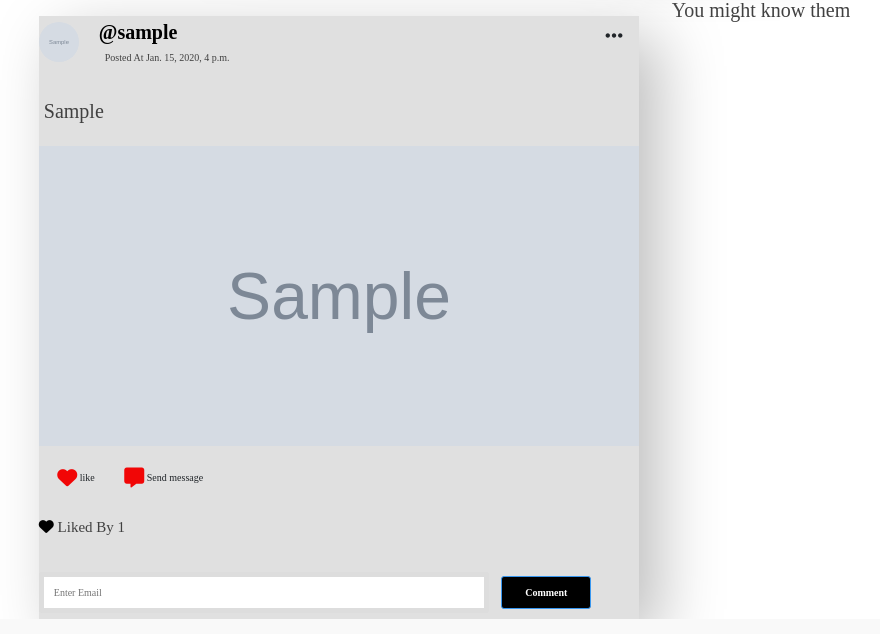
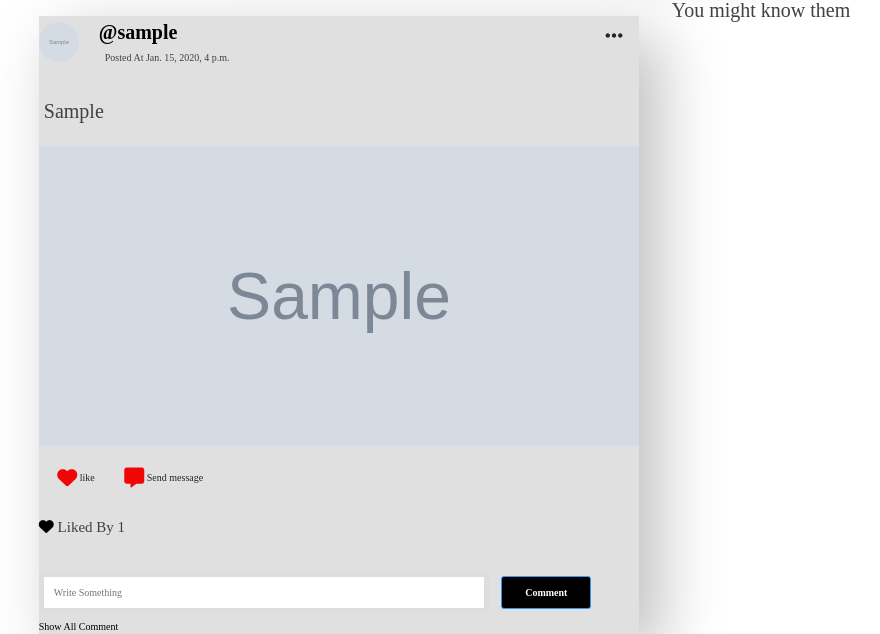
Before and after one commit to frijve99/Social-Media, a Django app: page / in a window 1280 px wide; the page is wider, and only the part inside the window is pictured. Shown: the part 302-936 px from the top of that part, without its empty margins (166-1046 px from the left). Run offline with Django 4.2, Linux system fonts and the light colour scheme; a user stored in the database is signed in; tables that the repository leaves empty hold one stand-in row (values such as "Sample post"); grey boxes marked "Sample" are stand-in pictures; some libraries are stand-ins or nearby versions.

Commit message:
comment submission

```diff
--- a/core/views.py
+++ b/core/views.py
@@ -599,11 +599,11 @@ def notification(request):
 def Liked(request):
      username = request.user.username
      post_id = request.GET.get('id')
-     print(post_id)
+    #  print(post_id)
      isliked = LikesPost.objects.filter(username=username,post_id = post_id).first()
      post = Post.objects.filter(id=post_id).first()
      likedby = post.likes
-     print(isliked)
+    #  print(isliked)
      if isliked == None:
         value = 0
      else:
@@ -612,9 +612,23 @@ def Liked(request):
         'value':value,
         'likedby':likedby
      }
-     print(value)
+    #  print(value)
      return JsonResponse(context)
 
 
+
 def comment(request):
-    pass
+
+     if request.method == 'POST':
+        username = request.user.username
+        text = request.POST['text']
+        post_id = request.POST['id']
+        # print(post_id)
+        profile_obj = Profile.objects.filter(username = username).first()
+        post = Post.objects.filter(id = post_id).first()
+        new_comment = Comment.objects.create(new_comment=post,post_id=post_id,username=username,text=text)
+        new_comment.save()
+     context={
+        'value':0,
+     }
+     return JsonResponse(context)
--- a/static/profile.css
+++ b/static/profile.css
@@ -37,6 +37,13 @@ nav {
   /* margin-top: 5px; */
   width: 40px;
   height: 40px;
+  /* object-fit: fill; */
+  border-radius: 50%;
+}
+.commentimg {
+  /* margin-top: 5px; */
+  width: 30px;
+  height: 30px;
   /* object-fit: fill; */
   border-radius: 50%;
 }
@@ -436,6 +443,26 @@ a:link {
   border-radius: 3px;
 }
 
+.comment-text {
+  background-color: white;
+  font-size: 1.8rem;
+  margin-left: 7%;
+}
+
+.showcomment {
+  /* border: 4px dashed rgb(6, 6, 209); */
+  margin-top: auto;
+  position: relative;
+}
+.comment-name {
+  left: 8%;
+  /* bottom: 2%; */
+  top: 3px;
+  font-size: 1.5rem;
+  font-weight: bold;
+  position: absolute;
+}
+
 .image-upload {
   /* border: 4px dashed rgb(6, 6, 209); */
   position: absolute;
--- a/templates/home.html
+++ b/templates/home.html
@@ -234,6 +234,7 @@
                            })
                          }
 
+
                        function loadlike() {
                         var status= "{{post.id}}"
                         console.log(status)
@@ -269,12 +270,37 @@
              <div class="like-show">
                       <i class="fa-solid fa-heart  like-icon"  ></i>  Liked By <span id="{{post.id}}/likedby"></span>
              </div>
-              <form>
-                <input class="inputcom" type="text" placeholder="Enter Email" name="email" required>
-                <button type="submit" class="btn-2" id="postcomment">Comment</button>
+              <form  method="POST" id="comment-form" >
+                {% csrf_token %}
+                <input class="inputcom" type="hidden"  name="comment" id="comment-postid" value="{{post.id}}">
+                <input class="inputcom" type="text"  name="comment" id="comment" placeholder="Write Something" required>
+                <input type="submit" class="btn-2" id="postcomment" value="Comment">
+                {% comment %} <button type="submit" class="btn-2" id="postcomment">Comment</button> {% endcomment %}
               </form>
+              <div> <a href="post/{{post.id}}">Show All Comment</a></div>
           </div>
           {% endfor %}
+          <script>
+            $(document).on('submit','#comment-form',function(e){
+              e.preventDefault();
+               $.ajax({
+                     type: 'POST',
+                     url: "{% url 'comment' %}",
+                     data: {
+                         text:$('#comment').val(),
+                         id:$('#comment-postid').val(),
+                         csrfmiddlewaretoken:$('input[name=csrfmiddlewaretoken]').val(),
+                     },
+                     success: function (data) {
+                      console.log(data)
+                      },
+                     error: function () {
+                       alert('error')
+                     },
+                   })
+            })
+
+          </script>
 
           {% comment %} post end {% endcomment %}
         </div>
```
Also changed, not shown: templates/post.html (+14 -0 lines).
